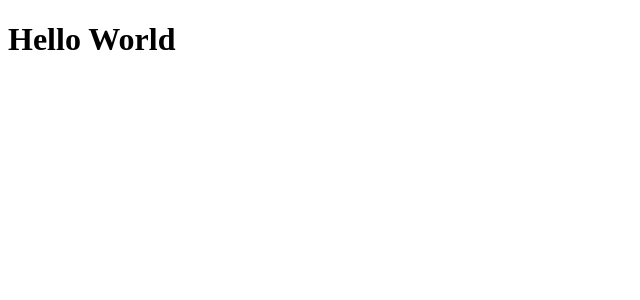
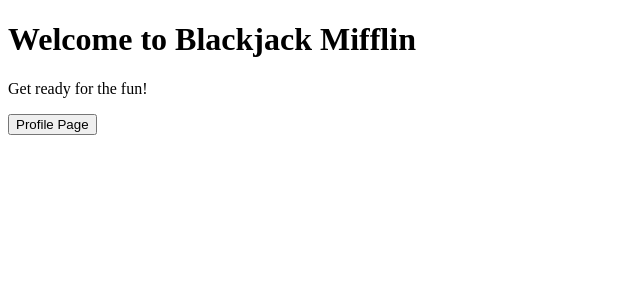
Before and after one commit to blackjack-mifflin/blackjack, a React (Vite) app in the folder client/: page / in a window 1280 px wide. Before the commit this address had no page. Shown: the top 300 px of the page, without its empty margins (0-640 px from the left). Built offline with nearby package versions, Linux system fonts and the light colour scheme.

Commit message:
Welcome Page with Profile Button

```diff
--- a/client/src/App.jsx
+++ b/client/src/App.jsx
@@ -1,16 +1,16 @@
 import './App.css'
 import { Routes, Route } from "react-router-dom";
 import LogIn from './components/LoginPage'
+import Welcome from './components/Welcome';
 
 const App = () => {
 
   return (
     <>
-     <h1>Hello World</h1>
-
-     <Routes>
+      <Routes>
         <Route path="/login" element={<LogIn />}></Route>
-    </Routes>
+        <Route path="/" element={<Welcome />} />
+      </Routes>
     </>
   )
 }
--- /dev/null
+++ b/client/src/components/Welcome.jsx
@@ -0,0 +1,19 @@
+import React from "react";
+const Welcome = () => {
+
+
+    const navigateToProfile = () => {
+        // Handle navigation to the profile page when it is ready(soon)
+        console.log("Navigate to the profile page");
+    };
+
+    return (
+        <div className="welcome-container">
+            <h1>Welcome to Blackjack Mifflin</h1>
+            <p>Get ready for the fun!</p>
+            <button onClick={navigateToProfile}>Profile Page</button>
+        </div>
+    );
+};
+
+export default Welcome;
```
